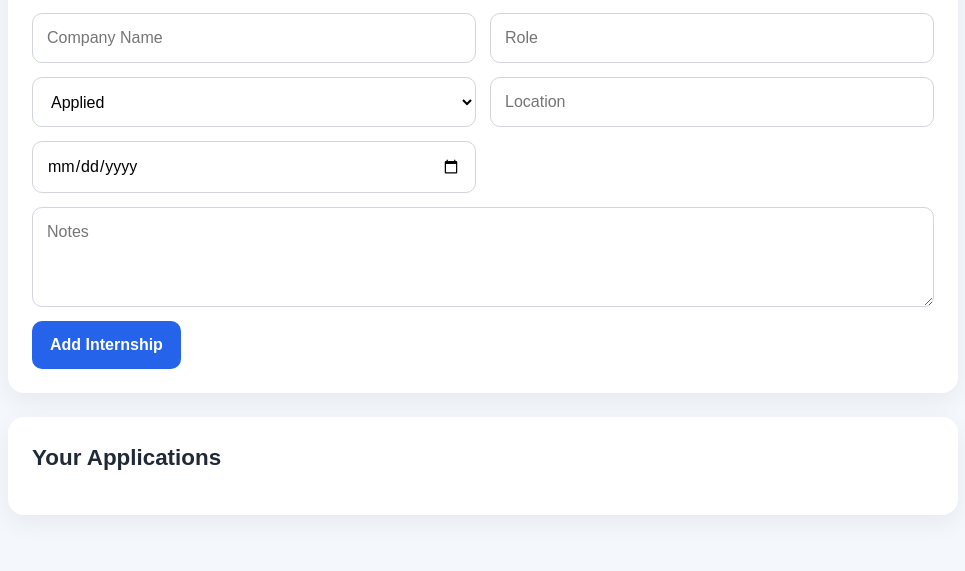
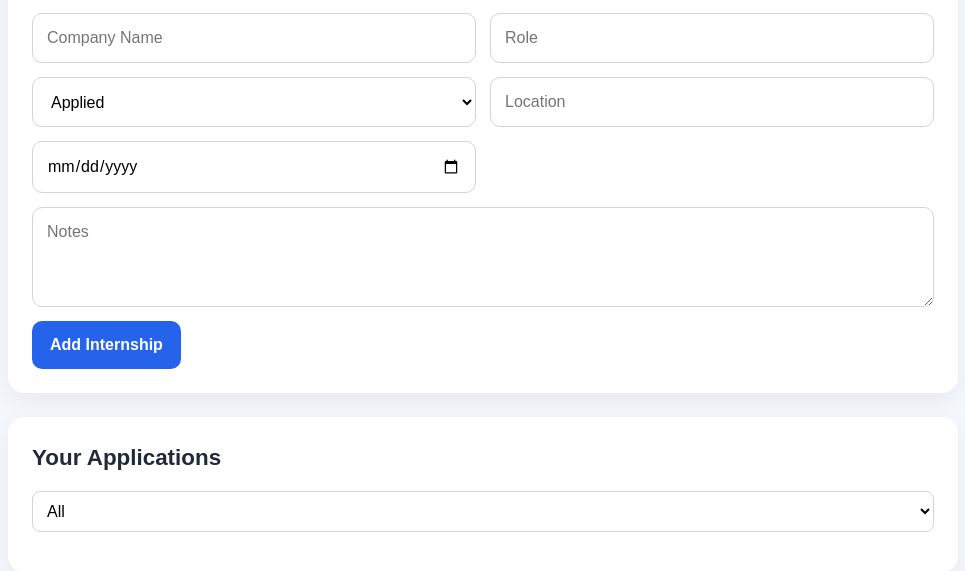
Before and after one commit to EnitaH/internship-tracker, a website: page public/index.html in a window 1280 px wide. Shown: the part 163-734 px from the top of the page, without its empty margins (157-1122 px from the left). Drawn offline with Linux system fonts and the light colour scheme; no server answers.

Commit message:
Add internship status filtering feature

```diff
--- a/public/app.js
+++ b/public/app.js
@@ -1,10 +1,13 @@
+const statusFilter = document.getElementById("statusFilter");
 const form = document.getElementById("internshipForm");
 const internshipList = document.getElementById("internshipList");
 
 let editingId = null;
 
 async function fetchInternships() {
-  const res = await fetch("/api/internships");
+const status = statusFilter ? statusFilter.value : "All";
+const res = await fetch(`/api/internships?status=${status}`);
+
   const data = await res.json();
 
   internshipList.innerHTML = "";
@@ -125,3 +128,6 @@ form.addEventListener("submit", async (e) => {
 });
 
 fetchInternships();
+if (statusFilter) {
+  statusFilter.addEventListener("change", fetchInternships);
+}
--- a/public/index.html
+++ b/public/index.html
@@ -33,6 +33,15 @@
 
     <div class="section">
       <h2>Your Applications</h2>
+
+      <select id="statusFilter">
+        <option value="All">All</option>
+        <option value="Applied">Applied</option>
+        <option value="Interview">Interview</option>
+        <option value="Offer">Offer</option>
+        <option value="Rejected">Rejected</option>
+      </select>
+
       <div id="internshipList"></div>
     </div>
   </div>
--- a/public/style.css
+++ b/public/style.css
@@ -204,3 +204,9 @@ hr {
 .delete-btn:hover {
   background: #dc2626;
 }
+#statusFilter {
+  margin-bottom: 16px;
+  padding: 10px;
+  border-radius: 8px;
+  border: 1px solid #d1d5db;
+}
```
